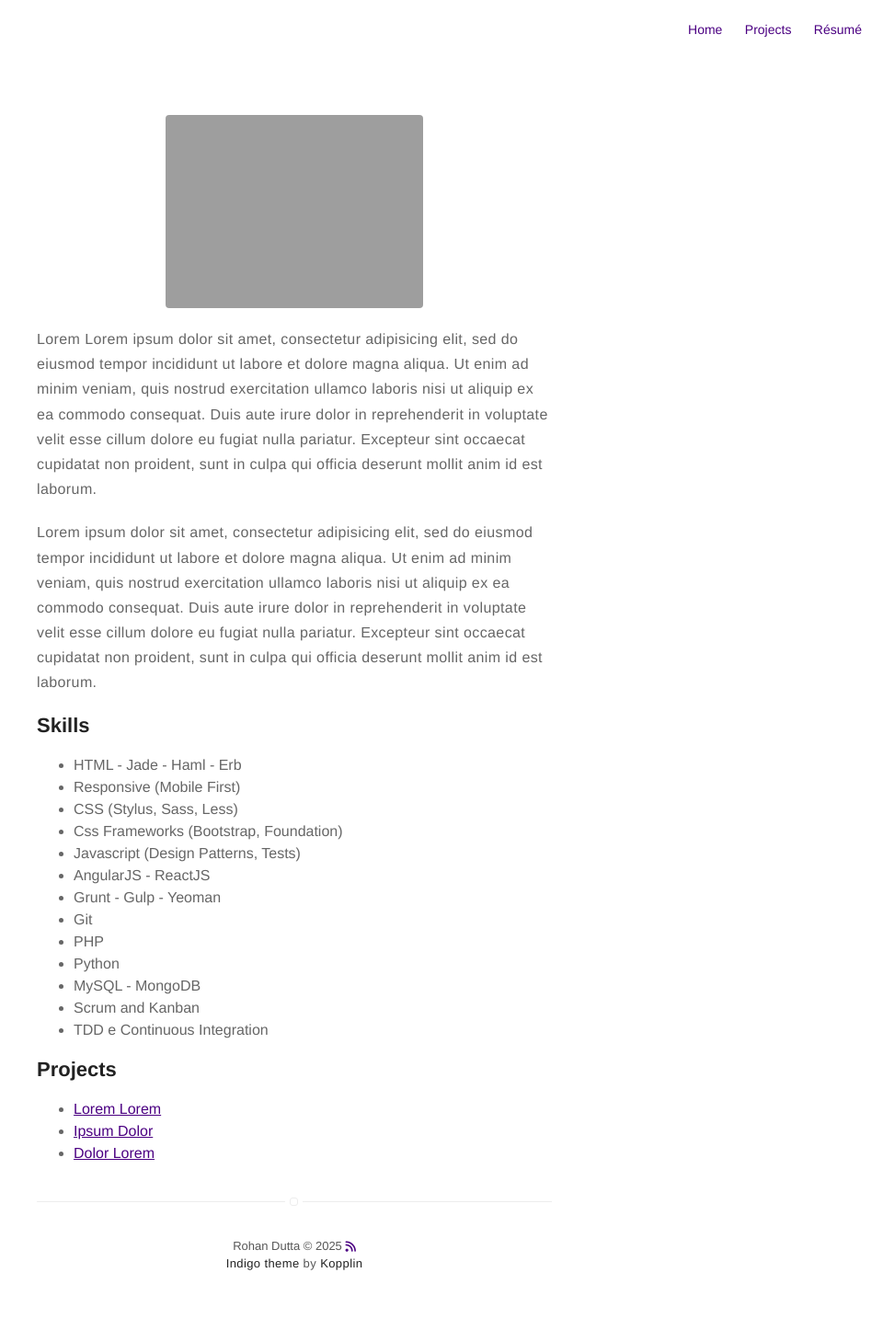
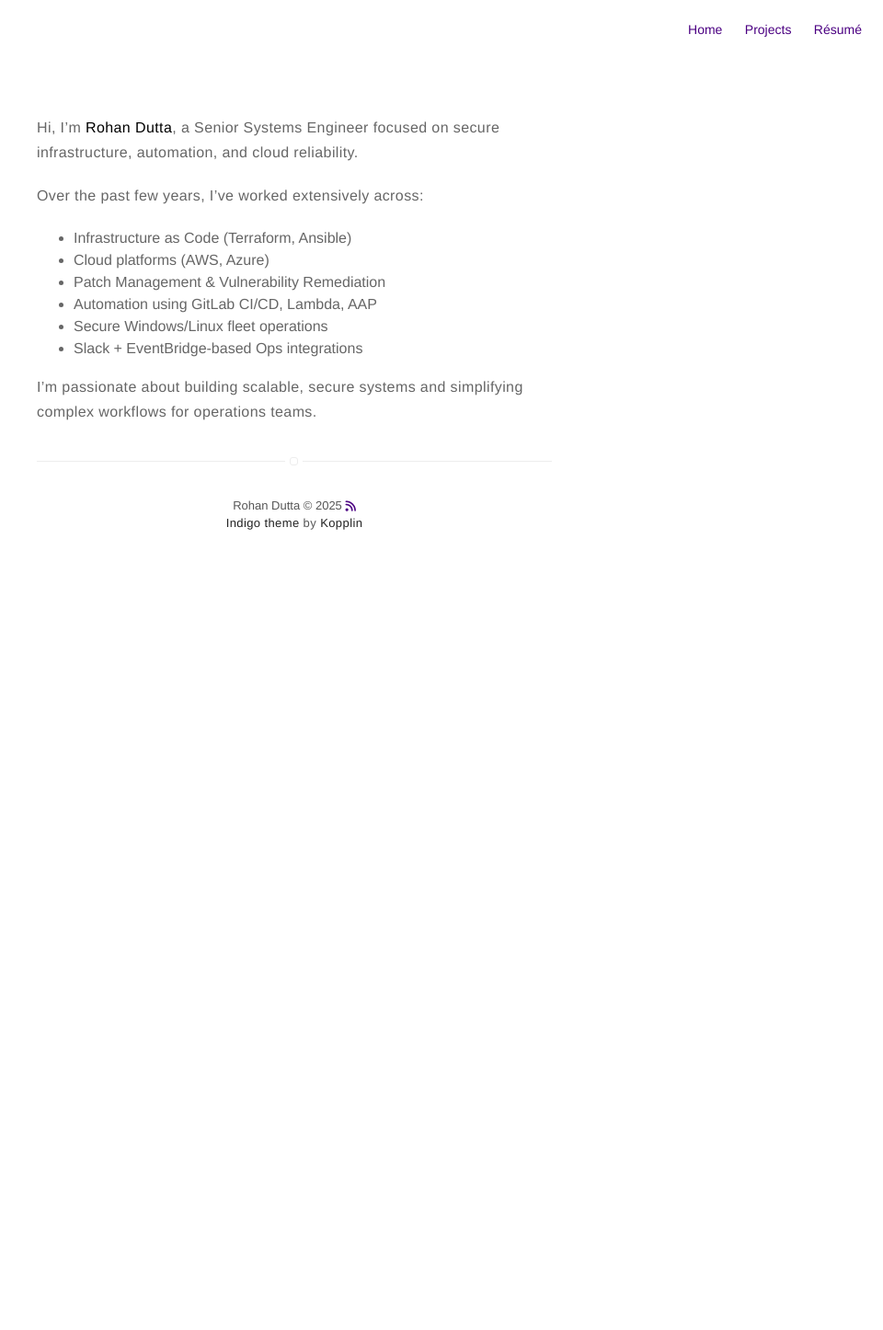
Before and after one commit to Ronx97/ronx97.github.io, a Jekyll site: the page built from about.md, in a window 1280 px wide. Shown: the whole page at 92% size, without its empty margins (320-1280 px from the left). Built offline with Jekyll 4.4.1, drawn with Linux system fonts in a browser that asks for light colours; nearby versions of some CDN libraries; after the commit the page ends 900 px from its top, so only the background shows below that.

Commit message:
Rewrite About page content

```diff
--- a/about.md
+++ b/about.md
@@ -1,45 +1,17 @@
 ---
+layout: page
 title: About
-layout: page
 ---
-![Profile Image]({% if site.external-image %}{{ site.picture }}{% else %}{{ site.url }}/{{ site.picture }}{% endif %})
 
-<p>Lorem Lorem ipsum dolor sit amet, consectetur adipisicing elit, sed do eiusmod
-tempor incididunt ut labore et dolore magna aliqua. Ut enim ad minim veniam,
-quis nostrud exercitation ullamco laboris nisi ut aliquip ex ea commodo
-consequat. Duis aute irure dolor in reprehenderit in voluptate velit esse
-cillum dolore eu fugiat nulla pariatur. Excepteur sint occaecat cupidatat non
-proident, sunt in culpa qui officia deserunt mollit anim id est laborum.</p>
+Hi, I'm **Rohan Dutta**, a Senior Systems Engineer focused on secure infrastructure, automation, and cloud reliability.
 
-<p>Lorem ipsum dolor sit amet, consectetur adipisicing elit, sed do eiusmod
-tempor incididunt ut labore et dolore magna aliqua. Ut enim ad minim veniam,
-quis nostrud exercitation ullamco laboris nisi ut aliquip ex ea commodo
-consequat. Duis aute irure dolor in reprehenderit in voluptate velit esse
-cillum dolore eu fugiat nulla pariatur. Excepteur sint occaecat cupidatat non
-proident, sunt in culpa qui officia deserunt mollit anim id est laborum.</p>
+Over the past few years, I've worked extensively across:
 
-<h2>Skills</h2>
+- Infrastructure as Code (Terraform, Ansible)
+- Cloud platforms (AWS, Azure)
+- Patch Management & Vulnerability Remediation
+- Automation using GitLab CI/CD, Lambda, AAP
+- Secure Windows/Linux fleet operations
+- Slack + EventBridge-based Ops integrations
 
-<ul class="skill-list">
-	<li>HTML - Jade - Haml - Erb</li>
-	<li>Responsive (Mobile First)</li>
-	<li>CSS (Stylus, Sass, Less)</li>
-	<li>Css Frameworks (Bootstrap, Foundation)</li>
-	<li>Javascript (Design Patterns, Tests)</li>
-	<li>AngularJS - ReactJS</li>
-	<li>Grunt - Gulp - Yeoman</li>
-	<li>Git</li>
-	<li>PHP</li>
-	<li>Python</li>
-	<li>MySQL - MongoDB</li>
-	<li>Scrum and Kanban</li>
-	<li>TDD e Continuous Integration</li>
-</ul>
-
-<h2>Projects</h2>
-
-<ul>
-	<li><a href="https://github.com/">Lorem Lorem</a></li>
-	<li><a href="https://github.com/">Ipsum Dolor</a></li>
-	<li><a href="https://github.com/">Dolor Lorem</a></li>
-</ul>
+I'm passionate about building scalable, secure systems and simplifying complex workflows for operations teams.
```
